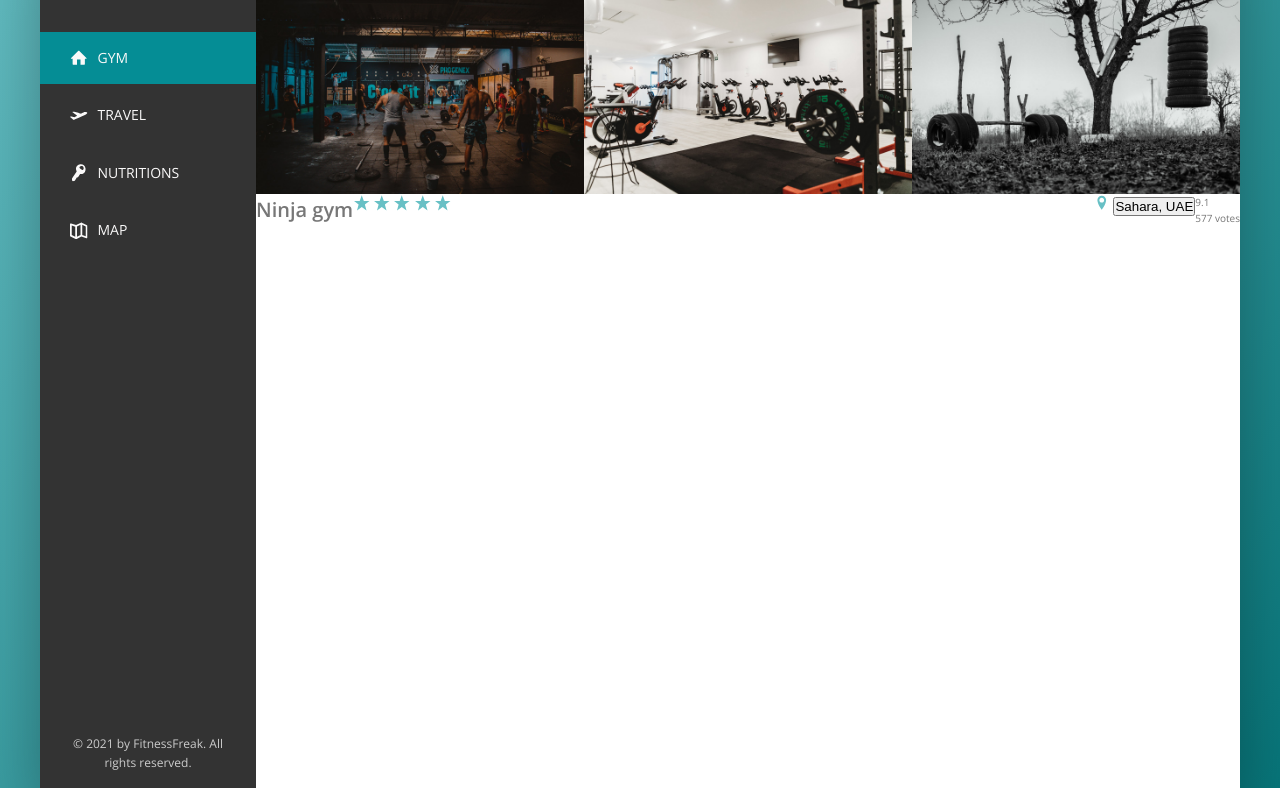
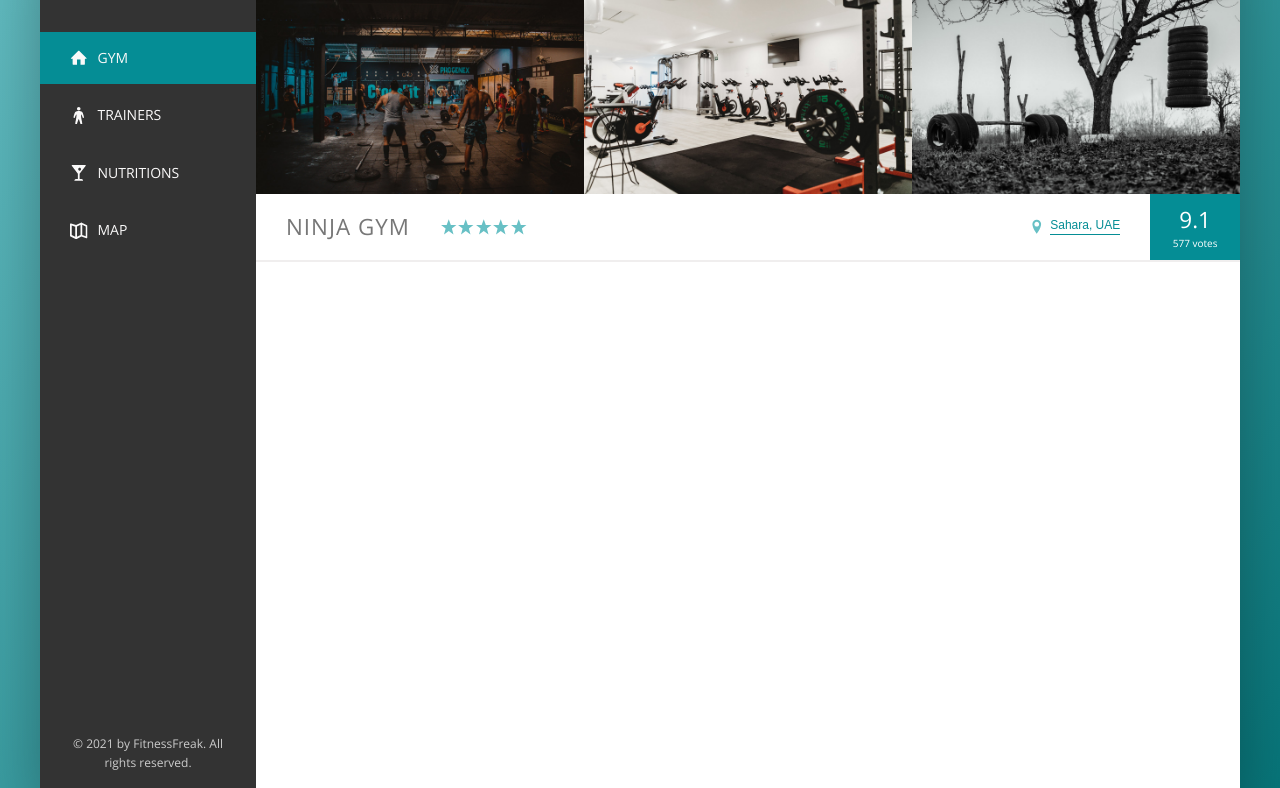
Before and after one commit to BarriF13/fitnessfreak, a website: page index.html in a window 1280 px wide. Shown: the part 153-941 px from the top of the page. Drawn offline with nearby package versions, Linux system fonts and the light colour scheme.

Commit message:
style the overview

```diff
--- a/index.html
+++ b/index.html
@@ -65,15 +65,15 @@
                     <li class="side-nav__item">
                         <a href="#" class="side-nav__link">
                             <svg class="side-nav__icon">
-                                <use xlink:href="img/sprite.svg#icon-aircraft-take-off"></use>
+                                <use xlink:href="img/symbol-defs.svg#icon-man"></use>
                             </svg>
-                            <span>Travel</span>
+                            <span>Trainers</span>
                         </a>
                     </li>
                     <li class="side-nav__item">
                         <a href="#" class="side-nav__link">
                             <svg class="side-nav__icon">
-                                <use xlink:href="img/sprite.svg#icon-key"></use>
+                                <use xlink:href="img/symbol-defs.svg#icon-drink"></use>
                             </svg>
                             <span>Nutritions</span>
                         </a>
@@ -137,7 +137,7 @@
                     </div>
 
                     <div class="overview__rating">
-                        <div class="overview__rating-avrage">9.1</div>
+                        <div class="overview__rating-average">9.1</div>
                         <div class="overview__rating-count">577 votes</div>
                     </div>
                 </div>
--- a/sass/_components.scss
+++ b/sass/_components.scss
@@ -33,12 +33,12 @@
       width: 100%;
       background-color: var(--color-grey-light-3);
     }
-    &::-webkit-input-placeholder{
+    &::-webkit-input-placeholder {
       font-weight: 100;
       color: var(--color-grey-light-4);
     }
   }
-  &__input:focus + &__button{
+  &__input:focus + &__button {
     background-color: var(--color-grey-light-3);
   }
   &__button {
@@ -47,9 +47,8 @@
 
     &:focus {
       outline: none;
-
     }
-    &:active{
+    &:active {
       transform: translateY(2px);
     }
   }
@@ -68,15 +67,14 @@
   display: flex;
   align-items: center;
 
-
-  & >* {
+  & > * {
     padding: 0 2rem;
     cursor: pointer;
     height: 100%;
     display: flex;
     align-items: center;
   }
-  & >*:hover{
+  & > *:hover {
     background-color: var(--color-grey-light-3);
     height: 100%;
   }
@@ -87,7 +85,6 @@
     height: 2.25rem;
     width: 2.25rem;
     fill: var(--color-grey-dark-2);
-
   }
   &__notification {
     font-size: 0.8rem;
@@ -103,7 +100,6 @@
     display: flex;
     justify-content: center;
     align-items: center;
-
   }
   &__user {
   }
@@ -112,51 +108,48 @@
     border-radius: 50%;
     margin-right: 1rem;
   }
-
 }
 ///-------------------
 //SIDE BAR NAV
-.side-nav{
+.side-nav {
   font-size: 1.4rem;
   list-style: none;
   margin-top: 3.5rem;
 
-&__item{
+  &__item {
     position: relative;
 
-  &:not(last-child){
-    margin-bottom: .5rem;
+    &:not(last-child) {
+      margin-bottom: 0.5rem;
     }
   }
 
-&__item::before{
-  content: "";
-  position:absolute;
+  &__item::before {
+    content: '';
+    position: absolute;
     top: 0;
     left: 0;
     height: 100%;
     width: 3px;
     background-color: var(--color-primary);
     transform: scaleY(0);
-  transition: transform .2s,
-  width .4s cubic-bezier(1,0,0,1) .2s,
-  background-color .1s;
-
+    transition: transform 0.2s, width 0.4s cubic-bezier(1, 0, 0, 1) 0.2s,
+      background-color 0.1s;
   }
   &__item:hover::before,
-&__item--active::before{
+  &__item--active::before {
     transform: scaleY(1);
     width: 100%;
   }
 
-&__item:active::before{
+  &__item:active::before {
     background-color: var(--color-primary-light);
   }
 
   &__link:link,
-&__link:visited{
+  &__link:visited {
     color: var(--color-grey-light-1);
-  text-decoration:none ;
+    text-decoration: none;
     text-transform: uppercase;
     display: block;
     padding: 1.5rem 3rem;
@@ -164,21 +157,17 @@ margin-top: 3.5rem;
     z-index: 10;
     display: flex;
     align-items: center;
-
   }
-&__icon{
+  &__icon {
     width: 1.75rem;
- height:  1.75rem;
+    height: 1.75rem;
     margin-right: 1rem;
- fill: currentColor;//color of parent element
-
-
+    fill: currentColor; //color of parent element
   }
-
 }
 ///-------------------
 //Legal text
-.legal{
+.legal {
   font-size: 1.2rem;
   text-align: center;
   padding: 2.5rem;
@@ -187,10 +176,9 @@ margin-top: 3.5rem;
 
 ///-------------------
 //GALLERY
-.gallery{
-
+.gallery {
   display: flex;
-  &__photo{
+  &__photo {
     width: 100%;
     display: block;
   }
@@ -199,27 +187,95 @@ margin-top: 3.5rem;
 ///-------------------
 //GYM OVERVIEW
 
-.overview{
+.overview {
   display: flex;
+  align-items: center;
+  border-bottom: 2px solid var(--color-grey-light-3);
 
+  &__heading {
+    font-size: 2.24rem;
+    font-weight: 300;
+    text-transform: uppercase;
+    letter-spacing: 1px;
+    padding: 1.5rem 3rem;
+  }
 
-  &__heading{}
-
-  &__stars{
+  &__stars {
     margin-right: auto;
+    display: flex;
   }
 
   &__icon-star,
-  &__icon-location{
+  &__icon-location {
     width: 1.75rem;
     height: 1.75rem;
     fill: var(--color-primary-light);
   }
-  &__location{
+  &__location {
+    font-size: 1.2rem;
+
+    display: flex;
+    vertical-align: center;
+  }
+  &__icon-location {
+    margin-right: .5rem;
+  }
+  &__rating {
+    background-color: var(--color-primary);
+    color: #fff;
+    margin-left: 3rem;
+    align-self: stretch;
+    padding:0 2.25rem;
+
+    display: flex;
+    justify-content: center;
+    align-items: center;
+    flex-direction: column;
+  }
+  &__rating-average {
+    font-size: 2.25rem ;
+    font-weight: 300;
+    margin-bottom:-3px ;
+  }
+  &__rating-count {
+    font-size: 1rem ;
+    font-weight: 300;
+  }
+}
+///-------------------
+//Button
+.btn-inline{
+  border: none;
+  color: var(--color-primary);
+  font-size: inherit;
+  border-bottom: 1px solid currentColor;
+  padding-bottom: 2px;
+  display: inline-block;
+  background-color: transparent;
+  cursor: pointer;
+  transition: all .2s;
+
+  &:hover{
+  color: var(--color-grey-dark-1);
+  }
+  &:focus{
+    outline: none;
+    animation: pulsate 1s infinite;
 
   }
-  &__rating{}
-  &__rating-average{}
-  &__rating-count{}
 
   }
+  @keyframes pulsate {
+    0%{
+      transform: scale(1);
+      box-shadow: none;
+    }
+    50%{
+     transform:  scale(1.2);
+     box-shadow:0 1rem 1rem rgba(0,0,0,.25);
+    }
+    100%{
+      transform: scale(1);
+      box-shadow: none;
+    }
+    }
--- a/sass/_layout.scss
+++ b/sass/_layout.scss
@@ -9,7 +9,7 @@
   font-size: 1.4rem;
   height: 7rem;
   background-color: #fff;
-  border-bottom: var(--color-grey-light-2);
+  border-bottom: 2px solid var(--color-grey-light-4);
   display: flex;
 
   justify-content: space-between;
@@ -31,6 +31,7 @@
 .gym-view {
   background-color: #fff;
 
+
   flex: 1;
   height: 80rem;
 }
```
Also changed, not shown: css/style.css, img/symbol-defs.svg (added). Lines whose indentation alone changed are shown as unchanged.
